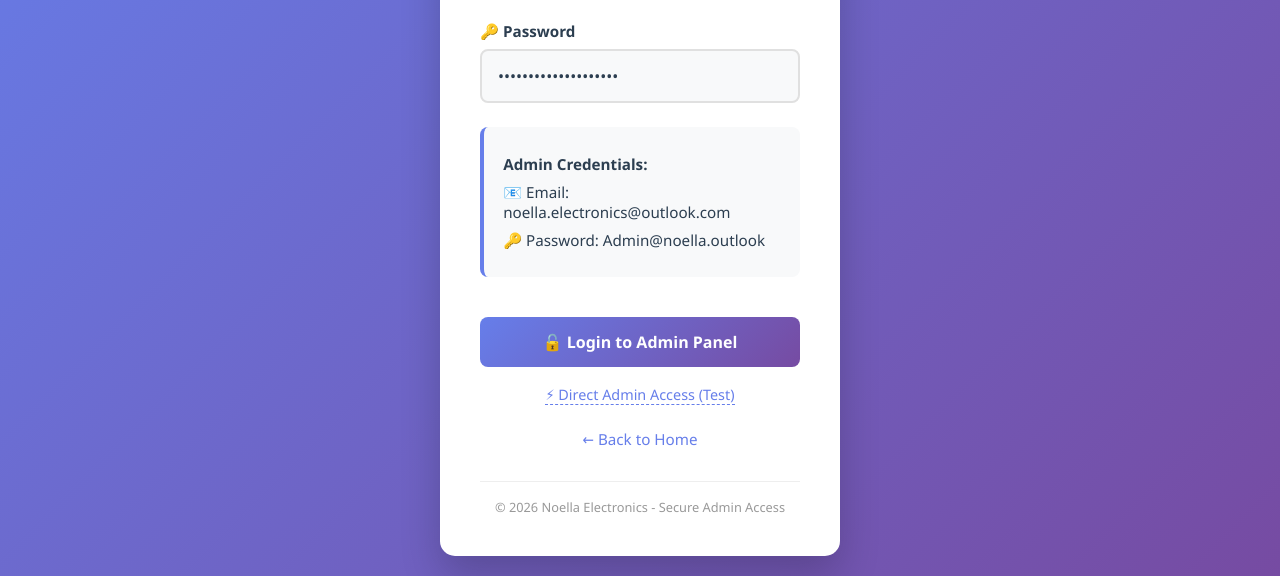
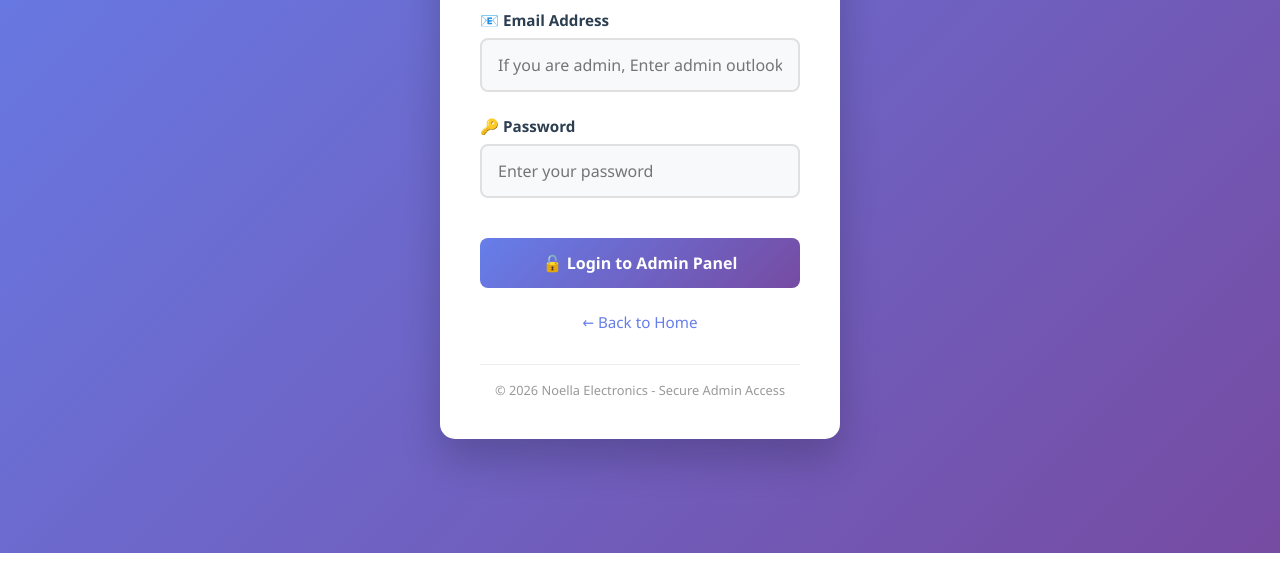
Before and after one commit to noellauwihirwe720-cmd/Noella-electronic-platform, a plain HTML site: page admin_login.html in a window 1280 px wide. Shown: the part 247-823 px from the top of the page. After the commit the page ends 800 px from the top, so only its background shows below. Drawn offline with Linux system fonts and the light colour scheme.

Commit message:
Update admin_login.html
Signed-off-by: noellauwihirwe720-cmd <noellauwihirwe720@gmail.com>

```diff
--- a/admin_login.html
+++ b/admin_login.html
@@ -205,28 +205,20 @@
         <form id="loginForm">
             <div class="form-group">
                 <label>📧 Email Address</label>
-                <input type="email" id="email" value="noella.electronics@outlook.com" readonly>
+                <input type="email" id="email" placeholder="If you are admin, Enter admin outlook" >
             </div>
 
             <div class="form-group">
                 <label>🔑 Password</label>
-                <input type="password" id="password" value="Admin@noella.outlook" readonly>
+              <input type="password" id="password" placeholder="Enter your password">
             </div>
 
-            <div class="credentials-box">
-                <p><strong>Admin Credentials:</strong></p>
-                <p>📧 Email: noella.electronics@outlook.com</p>
-                <p>🔑 Password: Admin@noella.outlook</p>
-            </div>
 
             <button type="submit" class="btn" id="loginBtn">
                 🔓 Login to Admin Panel
             </button>
         </form>
 
-        <div class="test-link">
-            <a href="#" onclick="directAdminAccess()">⚡ Direct Admin Access (Test)</a>
-        </div>
 
         <a href="index.html" class="back-link">← Back to Home</a>
 
```
